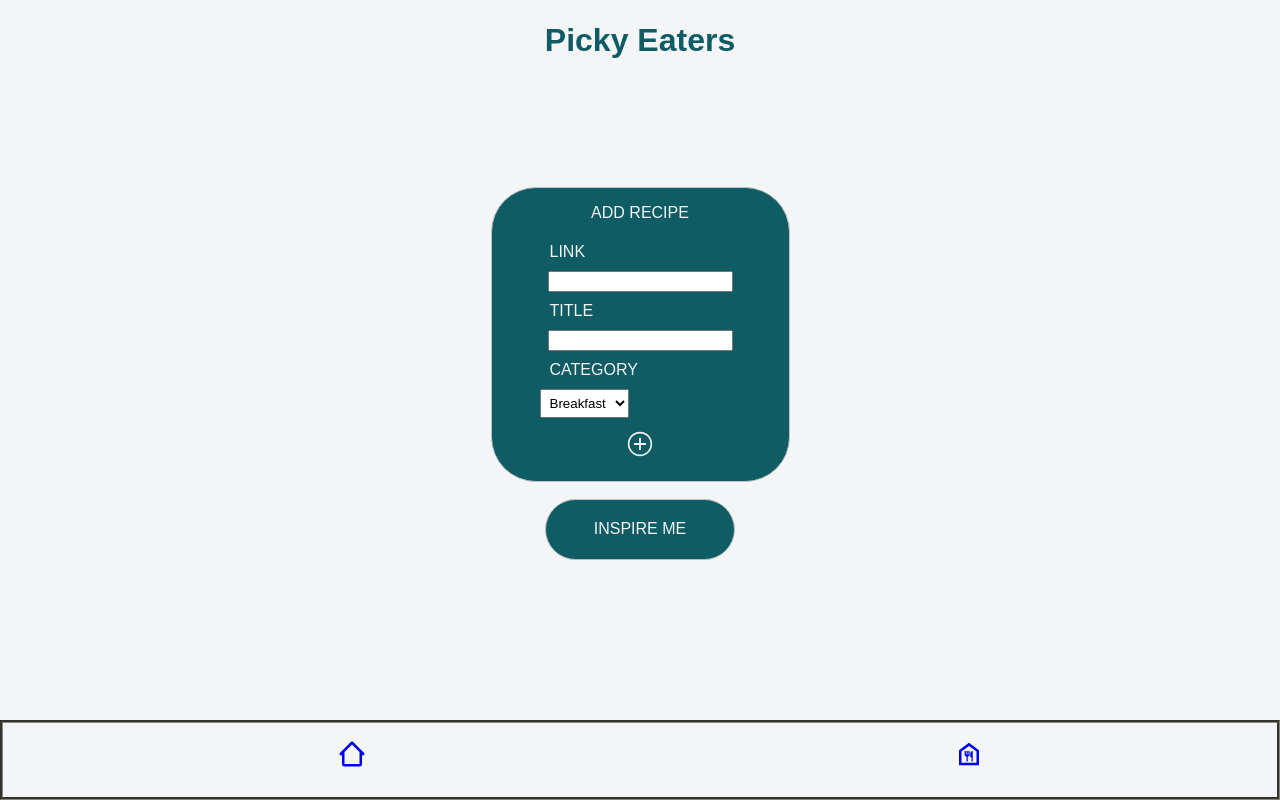
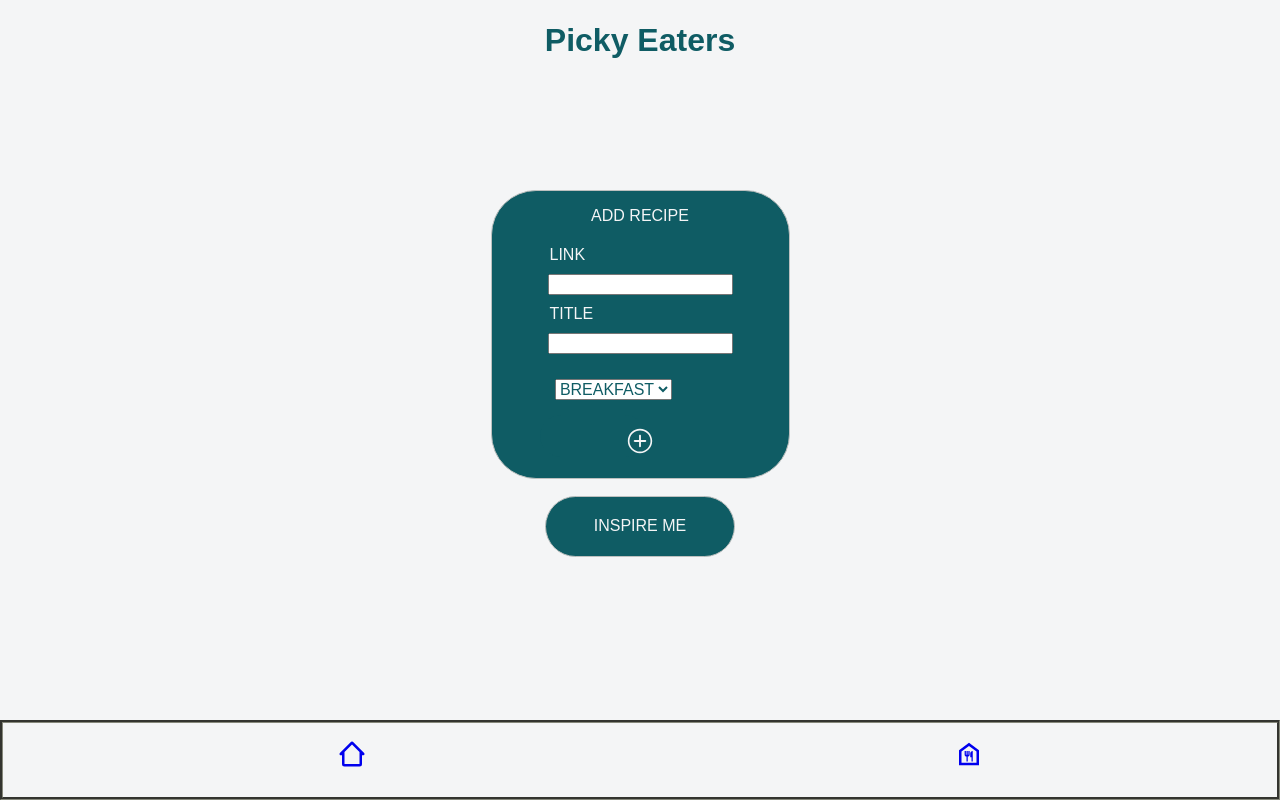
Before and after one commit to JanaDrieschner/capstone-picky-eaters, a Next.js app: page / in a window 1280 px wide. Built offline with nearby package versions, Linux system fonts and the light colour scheme.

Commit message:
style select

```diff
--- a/components/LinksHomepage/index.js
+++ b/components/LinksHomepage/index.js
@@ -74,7 +74,8 @@ export default function LinksHomepage() {
             required
             maxLength="30"
           />
-          <StyledLabel htmlFor="category">Category</StyledLabel>
+          <StyledLabel htmlFor="category"></StyledLabel>
+
           <StyledSelect
             id="category"
             value={category}
@@ -113,14 +114,16 @@ export default function LinksHomepage() {
   );
 }
 
-const StyledFilter = styled.div`
-  display: flex;
-  align-items: center;
-  margin-bottom: 20px;
-`;
+const StyledSelect = styled.select`
+  text-align: center;
 
-const StyledSelect = styled.select`
-  padding: 5px;
+  font-size: 16px;
+  text-transform: uppercase;
+  font-family: "Nunito", sans-serif;
+
+  margin: 15px;
+
+  color: #0f5c64;
 `;
 
 const StyledWrapper = styled.section`
```
